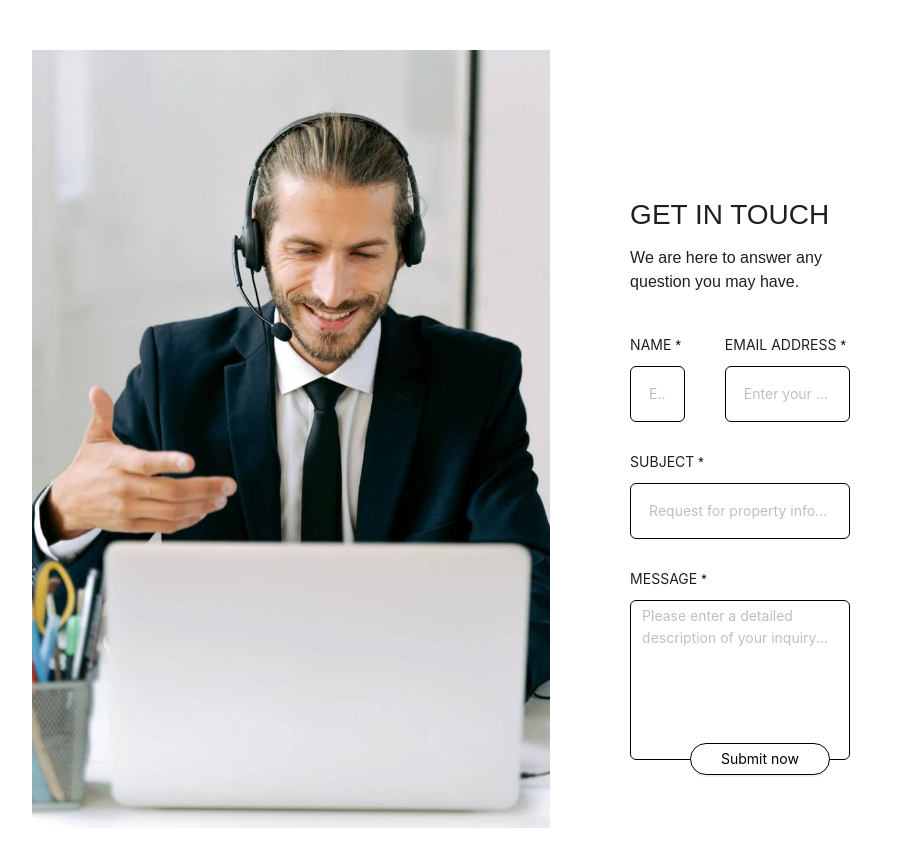
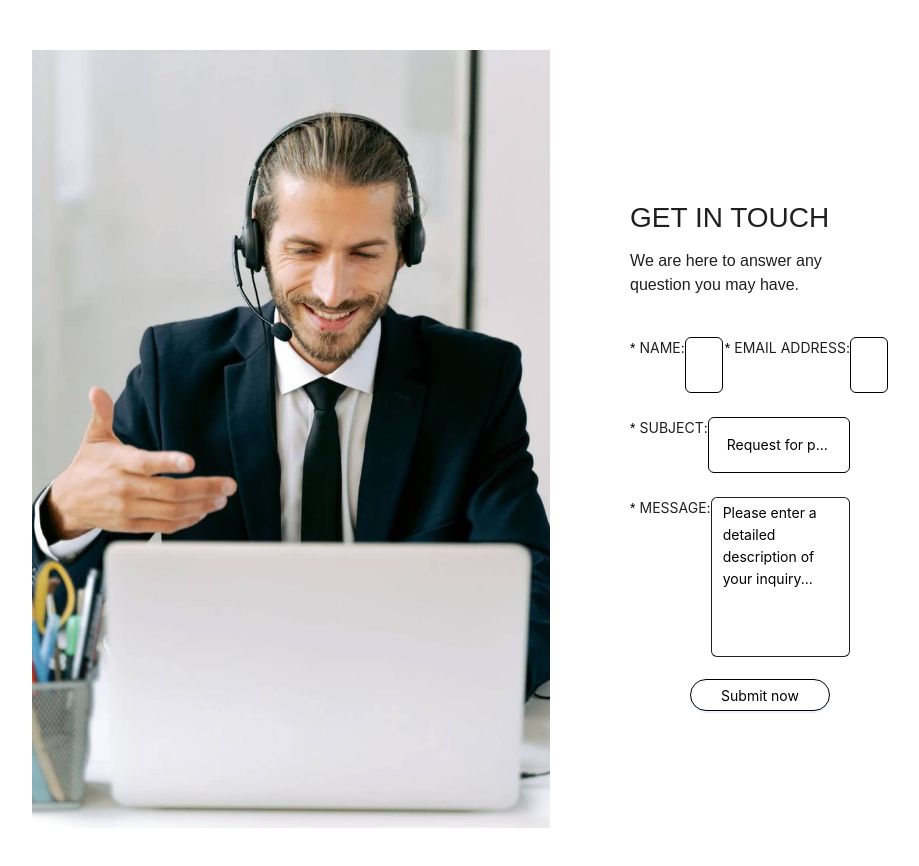
Before and after one commit to aspect002/wrapper-examples, a Next.js app: page / in a window 1280 px wide. Shown: the top 866 px of the page, without its empty margins (199-1118 px from the left). Built offline with nearby package versions, Linux system fonts and the light colour scheme.

Commit message:
variables flex

```diff
--- a/src/Components/CustomComponents/CustomButton/CustomButton.tsx
+++ b/src/Components/CustomComponents/CustomButton/CustomButton.tsx
@@ -15,8 +15,13 @@ export const CustomButton: React.FC<CustomButtonProps> = ({
   ...props
 }) => {
   return (
-    <div className={classNames(styles["button-container"], containerClassName)}>
-      <Button {...props} className={className} />
+    <div
+      className={classNames(styles["wrapper-container"], containerClassName)}
+    >
+      <Button
+        className={classNames(styles["button-container"], className)}
+        {...props}
+      />
     </div>
   );
 };
--- a/src/Components/CustomComponents/CustomButton/customButton.module.scss
+++ b/src/Components/CustomComponents/CustomButton/customButton.module.scss
@@ -1,18 +1,22 @@
-.button-container :global(.ant-btn.ant-btn-variant-solid) {
+.wrapper-container .button-container {
   position: absolute;
-  bottom: -90px;
+  bottom: -30px;
   right: 20px;
-  padding: 12px 30px;
-  border-radius: 50px;
-  color: black;
-  background-color: white;
-  border-color: black;
-  &:hover,
-  &:focus,
-  &:active {
-    background-color: white;
-    border-color: black;
-    color: black;
-    box-shadow: none;
-  }
+  --ant-button-padding-inline: 30px;
+  --ant-border-radius: 50px;
+  --ant-color-primary-active:white;
+  padding-top: 12px;
+  padding-bottom: 12px;
+  --ant-button-primary-color: black;
+  --ant-color-primary: white;
+  --ant-color-primary-hover: white;
+  --ant-border-color: #000;
+  border-top-color: var(--ant-border-color);
+  border-right-color: var(--ant-border-color);
+  border-bottom-color: var(--ant-border-color);
+  border-left-color: var(--ant-border-color);
 }
+
+// --ant-button-padding-block: 12px;почему-то это переопределение не работает
+//  -ant-button-padding-block-sm: 12px;
+// --ant-button-padding-block-lg: 12px;
--- a/src/Components/CustomComponents/CustomInput/CustomInput.tsx
+++ b/src/Components/CustomComponents/CustomInput/CustomInput.tsx
@@ -16,8 +16,13 @@ export const CustomInput: React.FC<CustomInputProps> = ({
   ...props
 }) => {
   return (
-    <div className={classNames(styles["input-container"], containerClassName)}>
-      <AntdInput {...props} className={className} />
+    <div
+      className={classNames(styles["wrapper-container"], containerClassName)}
+    >
+      <AntdInput
+        className={classNames(styles["input-container"], className)}
+        {...props}
+      />
     </div>
   );
 };
--- a/src/Components/CustomComponents/CustomInput/customInput.module.scss
+++ b/src/Components/CustomComponents/CustomInput/customInput.module.scss
@@ -1,17 +1,10 @@
-.input-container :global(.ant-input) {
-  padding: 16px 18px;
-  border-color: black;
-
-  &:focus {
-    border-color: black;
-    box-shadow: none;
-  }
-
-  :global(.ant-input::placeholder) {
-    color: black;
-  }
+.wrapper-container .input-container {
+  --ant-input-padding-block: 16px;
+  --ant-input-padding-inline: 18px;
+  --ant-input-border-color: black;
+  --ant-input-active-border-color: black;
+  --ant-input-hover-border-color: black;
+  --ant-input-active-shadow: none;
+  --ant-color-border: black;
+  --ant-color-text-placeholder: black;
 }
-
-:global(.ant-input:hover) {
-  border-color: black;
-}
--- a/src/Components/CustomComponents/CustomParagraph/CustomParagraph.tsx
+++ b/src/Components/CustomComponents/CustomParagraph/CustomParagraph.tsx
@@ -14,9 +14,12 @@ export const CustomParagraph: React.FC<
 > = ({ containerClassName, className, ...props }) => {
   return (
     <div
-      className={classNames(styles["paragraph-container"], containerClassName)}
+      className={classNames(styles["wrapper-container"], containerClassName)}
     >
-      <Paragraph {...props} className={className} />
+      <Paragraph
+        className={classNames(styles["paragraph-container"], className)}
+        {...props}
+      />
     </div>
   );
 };
--- a/src/Components/CustomComponents/CustomParagraph/customParagraph.module.scss
+++ b/src/Components/CustomComponents/CustomParagraph/customParagraph.module.scss
@@ -1,7 +1,9 @@
-.paragraph-container :global(div.ant-typography) {
-  font-size: 16px;
-  font-family: Arial, Helvetica, sans-serif;
-  font-weight: 400;
-  line-height: 150%;
+.wrapper-container .paragraph-container {
+  --ant-font-size: 16px;
+  --ant-font-family: Arial, Helvetica, sans-serif;
+  --ant-font-weight: 600; //cпросить почему в дт показывает как рабочее но не переопределяется
+  --ant-line-height: 1.5;
   margin-bottom: 40px;
+  // div:where(.css-dev-only-do-not-override-r761ll).ant-typography, :where(.css-dev-only-do-not-override-r761ll).ant-typography p {
+  //   margin-bottom: 1em; тут тоже спросить, если делать через --ant-typography-title-margin-bottom: 0.5em; То не переопределяется
 }
--- a/src/Components/CustomComponents/CustomTextArea/CustomTextArea.tsx
+++ b/src/Components/CustomComponents/CustomTextArea/CustomTextArea.tsx
@@ -17,8 +17,9 @@ export const CustomTextArea: React.FC<CustomTextAreaProps> = ({
 }) => {
   return (
     <div
-      className={classNames(styles["text-area-container"], containerClassName)}>
-      <Input.TextArea {...props} className={className} />
+      className={classNames(styles["wrapper-container"], containerClassName)}>
+      <Input.TextArea className={classNames(styles["text-area-container"], className)}
+        {...props}/>
     </div>
   );
 };
--- a/src/Components/CustomComponents/CustomTextArea/customTextArea.module.scss
+++ b/src/Components/CustomComponents/CustomTextArea/customTextArea.module.scss
@@ -1,10 +1,10 @@
-.text-area-container :global(#message.ant-input) {
-  min-height: 160px;
+.wrapper-container .text-area-container{
+  --ant-control-height: 160px;
+  --ant-color-border:black
+  --ant-input-border-color:black;
+  --ant-input-active-border-color:black;
+  --ant-input-hover-border-color:black;
+  --ant-color-text-placeholder:black;
+  --ant-input-active-shadow:none;
   resize: none;
-  border-color: black;
-
-  &:focus {
-    border-color: black;
-    box-shadow: none;
-  }
 }
--- a/src/Components/CustomComponents/CustomTitle/CustomTitle.tsx
+++ b/src/Components/CustomComponents/CustomTitle/CustomTitle.tsx
@@ -13,8 +13,13 @@ export const CustomTitle: React.FC<
   React.PropsWithChildren<CustomTitleProps>
 > = ({ containerClassName, className, ...props }) => {
   return (
-    <div className={classNames(styles["title-container"], containerClassName)}>
-      <Title {...props} className={className} />
+    <div
+      className={classNames(styles["wrapper-container"], containerClassName)}
+    >
+      <Title
+        className={classNames(styles["title-container"], className)}
+        {...props}
+      />
     </div>
   );
 };
--- a/src/Components/CustomComponents/CustomTitle/customTitle.module.scss
+++ b/src/Components/CustomComponents/CustomTitle/customTitle.module.scss
@@ -1,7 +1,7 @@
-.title-container :global(h2.ant-typography) {
-  font-size: 28px;
-  font-family: Arial, Helvetica, sans-serif;
-  font-weight: 400;
-  line-height: 150%;
-  margin-bottom: 10px;
+.wrapper-container .title-container {
+  --ant-font-size-heading-2: 28px;
+  --ant-font-family: Arial, Helvetica, sans-serif;
+  --ant-font-weight-strong: 400;
+  --ant-line-height-heading-2: 1.5;
+  --ant-typography-title-margin-bottom: 10px;
 }
--- a/src/Components/CustomComponents/Name/Name.tsx
+++ b/src/Components/CustomComponents/Name/Name.tsx
@@ -16,8 +16,13 @@ export const Name: React.FC<React.PropsWithChildren<NameProps>> = ({
   ...props
 }) => {
   return (
-    <div className={classNames(styles["name-container"], containerClassName)}>
-      <AntdForm.Item {...props} className={className} />
+    <div
+      className={classNames(styles["wrapper-container"], containerClassName)}
+    >
+      <AntdForm.Item
+        className={classNames(styles["name-container"], className)}
+        {...props}
+      />
     </div>
   );
 };
--- a/src/Components/CustomComponents/Name/name.module.scss
+++ b/src/Components/CustomComponents/Name/name.module.scss
@@ -1,30 +1,38 @@
-.name-container :global(.ant-form-item) {
-  display: flex;
-  flex-direction: column;
+.wrapper-container .name-container {
+--ant-form-label-colon-margin-inline-start: 0px;
+--ant-form-label-colon-margin-inline-end: 0px;
+--ant-form-label-height: none;
+--ant-form-label-required-mark-color: black;
+--ant-form-label-font-size: 14px;
 }
 
-:global(.ant-row) {
-  flex-direction: column;
-  display: flex;
-  margin-bottom: 60px;
-  gap: 10px;
-}
+// .name-container :global(.ant-form-item) {
+// display: flex;
+// flex-direction: column;
+// }
 
-:global(.ant-form-item-label) {
-  font-size: 14px;
-  display: flex;
-  --ant-form-label-colon-margin-inline-start: 0px;
-  --ant-form-label-colon-margin-inline-end: 0px;
-  --ant-form-label-height: none;
-  --ant-form-label-required-mark-color: black;
-}
+// :global(.ant-row) {
+// flex-direction: column;
+// display: flex;
+// margin-bottom: 60px;
+// gap: 10px;
+// }
 
-:global(.ant-form-item-label > label.ant-form-item-required::before) {
-  margin-left: 4px;
-}
-:global(.ant-form-item-label > label.ant-form-item-required::after) {
-  content: none;
-}
-:global(.ant-form-item-required) {
-  flex-direction: row-reverse;
-}
+// :global(.ant-form-item-label) {
+// font-size: 14px;
+// display: flex;
+// --ant-form-label-colon-margin-inline-start: 0px;
+// --ant-form-label-colon-margin-inline-end: 0px;
+// --ant-form-label-height: none;
+// --ant-form-label-required-mark-color: black;
+// }
+
+// :global(.ant-form-item-label > label.ant-form-item-required::before) {
+// margin-left: 4px;
+// }
+// :global(.ant-form-item-label > label.ant-form-item-required::after) {
+// content: none;
+// }
+// :global(.ant-form-item-required) {
+// flex-direction: row-reverse;
+// }
```
